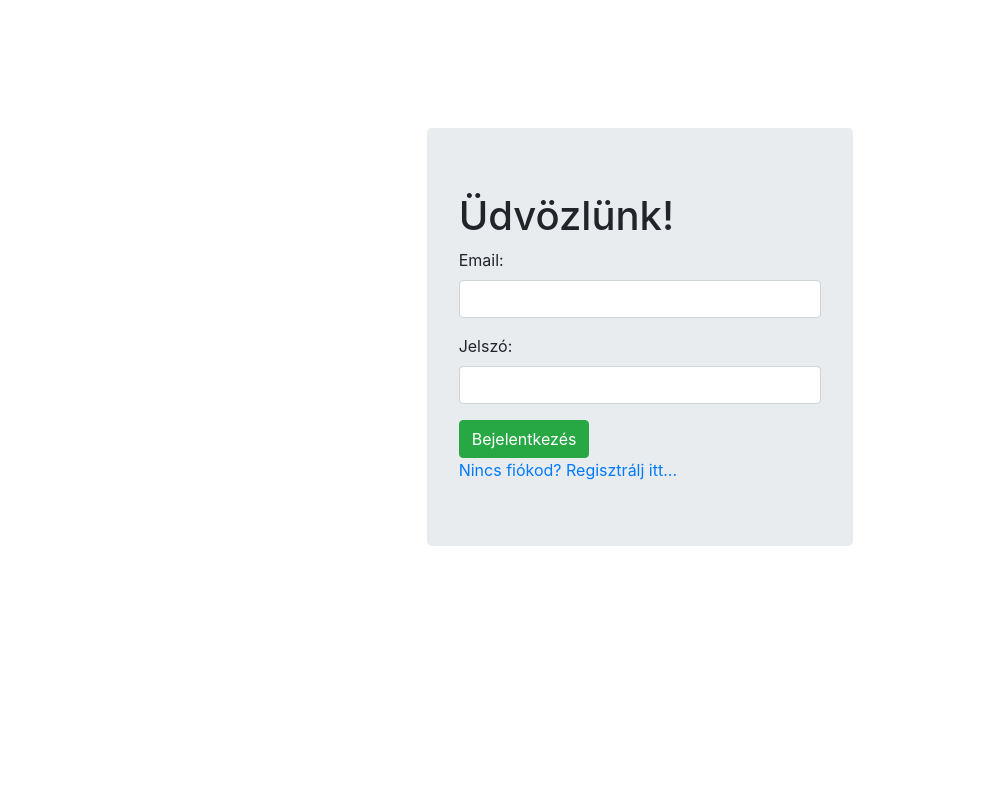
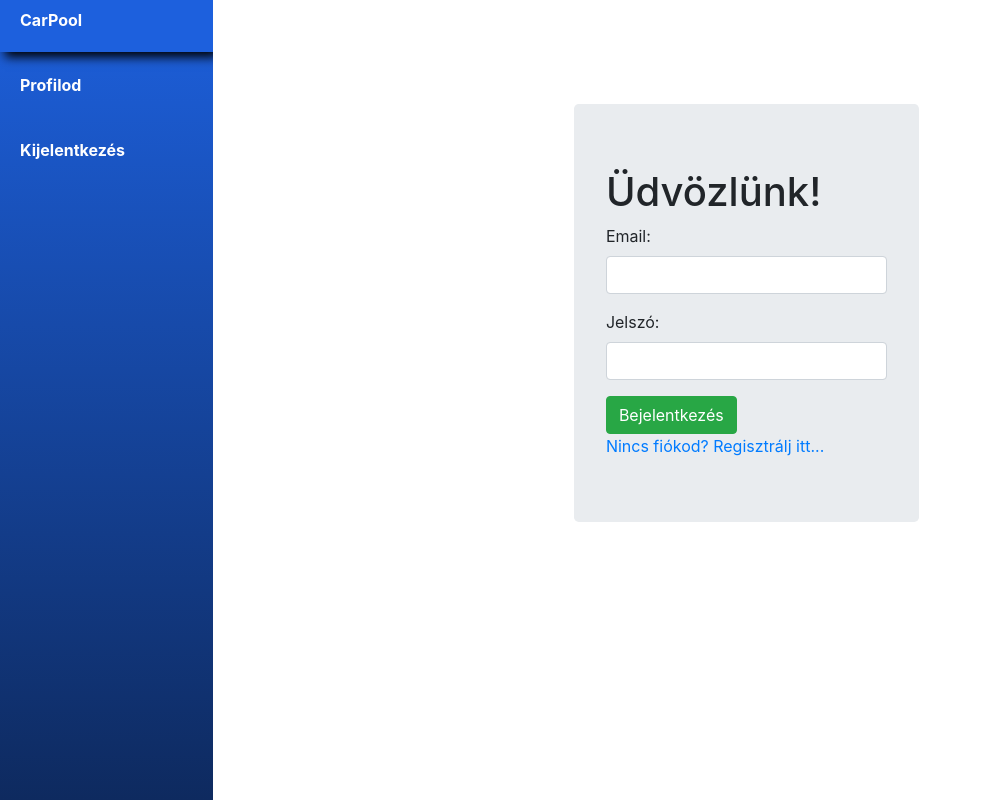
Before and after one commit to Bencece/CarPoolNew, a Vue app in the folder client/: page /#/ in a window 1280 px wide. Shown: the whole page, without its empty margins (0-982 px from the left). Built offline with nearby package versions, Linux system fonts and the light colour scheme; sample sign-in values are in the browser's storage.

Commit message:
add profile

```diff
--- a/client/src/App.vue
+++ b/client/src/App.vue
@@ -1,13 +1,26 @@
 <template>
   <div id="app">
-    <router-view/>
+    <div v-bind:class="{ row : loggedIn, 'contentBox': loggedIn }">
+      <div v-bind:class="{ manuBar: loggedIn , 'col-sm-2' : loggedIn}">
+        <Menu v-if="loggedIn"/>
+      </div>
+      <div v-bind:class="{ contentBar: loggedIn , 'col-sm-10' : loggedIn}">
+        <router-view/>
+      </div>
+    </div>
   </div>
 </template>
 
 <script>
+import Menu from './components/Menu'
+import { authComputed } from './store/helpers';
 
 export default {
+  components: {
+    Menu
+  },
   computed: {
+    ...authComputed
   },
   methods: {
   }
@@ -15,4 +28,17 @@ export default {
 </script>
 
 <style>
+
+.menuBar{
+  background-color: #000000;
+  height: 100vh;
+  overflow: auto;
+}
+.contentBar{
+  background-color: white;
+}
+.contentBox{
+  margin-right: 0;
+  margin-left: 0;
+}
 </style>
--- a/client/src/components/Menu.vue
+++ b/client/src/components/Menu.vue
@@ -6,7 +6,7 @@
             <router-link v-if="loggedIn" to="/dashboard" class="nav-link navButton">CarPool</router-link>
           </li>
           <li class="nav-item">
-            <a class="nav-link navButton" href="">Link 3</a>
+            <router-link v-if="loggedIn" to="/profile" class="nav-link navButton">Profilod</router-link>
           </li>
           <li class="nav-item">
             <a v-if="loggedIn" @click="logout" class="nav-link navButton" href="">Kijelentkezés</a>
--- a/client/src/router/index.js
+++ b/client/src/router/index.js
@@ -4,6 +4,7 @@ import VueRouter from 'vue-router'
 import Dashboard from '../views/Dashboard.vue'
 import RegisterUser from '../views/RegisterUser.vue'
 import LoginUser from '../views/LoginUser.vue'
+import Profile from '../views/Profile.vue'
 
 Vue.use(VueRouter)
 
@@ -36,6 +37,11 @@ Vue.use(VueRouter)
     path: '/',
     name: 'login',
     component: LoginUser
+  },
+  {
+    path: '/profile',
+    name: 'profile',
+    component: Profile
   }
 ]
 
--- a/client/src/store/helpers.js
+++ b/client/src/store/helpers.js
@@ -1,5 +1,5 @@
 import { mapGetters } from 'vuex'
 
 export const authComputed = {
-  ...mapGetters(['loggedIn'])
+  ...mapGetters(['loggedIn', 'getUser'])
 }
--- a/client/src/store/index.js
+++ b/client/src/store/index.js
@@ -43,6 +43,9 @@ export default new Vuex.Store({
   getters: {
     loggedIn (state) {
       return !!state.user
+    },
+    getUser (state) {
+      return state.user.name
     }
   },
   modules: {
--- a/client/src/views/Dashboard.vue
+++ b/client/src/views/Dashboard.vue
@@ -1,10 +1,5 @@
 <template>
   <div>
-    <div class="row contentBox">
-      <div class="col-sm-2 menuBar">
-        <Menu/>
-      </div>
-      <div class="col-sm-10 contentBar">
         <h1>Dashboard</h1>
         <template v-if="!isLoading">
           <EventCard v-for="event in events" :key="event.id" :event="event" />
@@ -12,20 +7,16 @@
         <p v-else>
           Loading events
         </p>
-      </div>
-    </div>
   </div>
 </template>
 
 <script>
 import axios from 'axios'
 import EventCard from '../components/EventCard'
-import Menu from '../components/Menu'
 
 export default {
   components: {
-    EventCard ,
-    Menu
+    EventCard
   },
   data () {
     return {
@@ -43,16 +34,4 @@ export default {
 </script>
 
 <style scoped>
-.menuBar{
-  background-color: #000000;
-  height: 100vh;
-  overflow: auto;
-}
-.contentBar{
-  background-color: white;
-}
-.contentBox{
-  margin-right: 0;
-  margin-left: 0;
-}
 </style>
--- /dev/null
+++ b/client/src/views/Profile.vue
@@ -0,0 +1,25 @@
+<template>
+  <div>
+    <h1>Profilod</h1><br>
+    <h2>Üdv a profilodban {{ getUser }}!</h2>
+  </div>
+</template>
+
+<script>
+import { authComputed } from '../store/helpers';
+
+export default {
+  data () {
+    return {
+    }
+  },
+  computed: {
+    ...authComputed
+  },
+  methods: {
+  }
+}
+</script>
+
+<style>
+</style>
```
Also changed, not shown: 1 other file (tests, documents, lock files or other folders).
